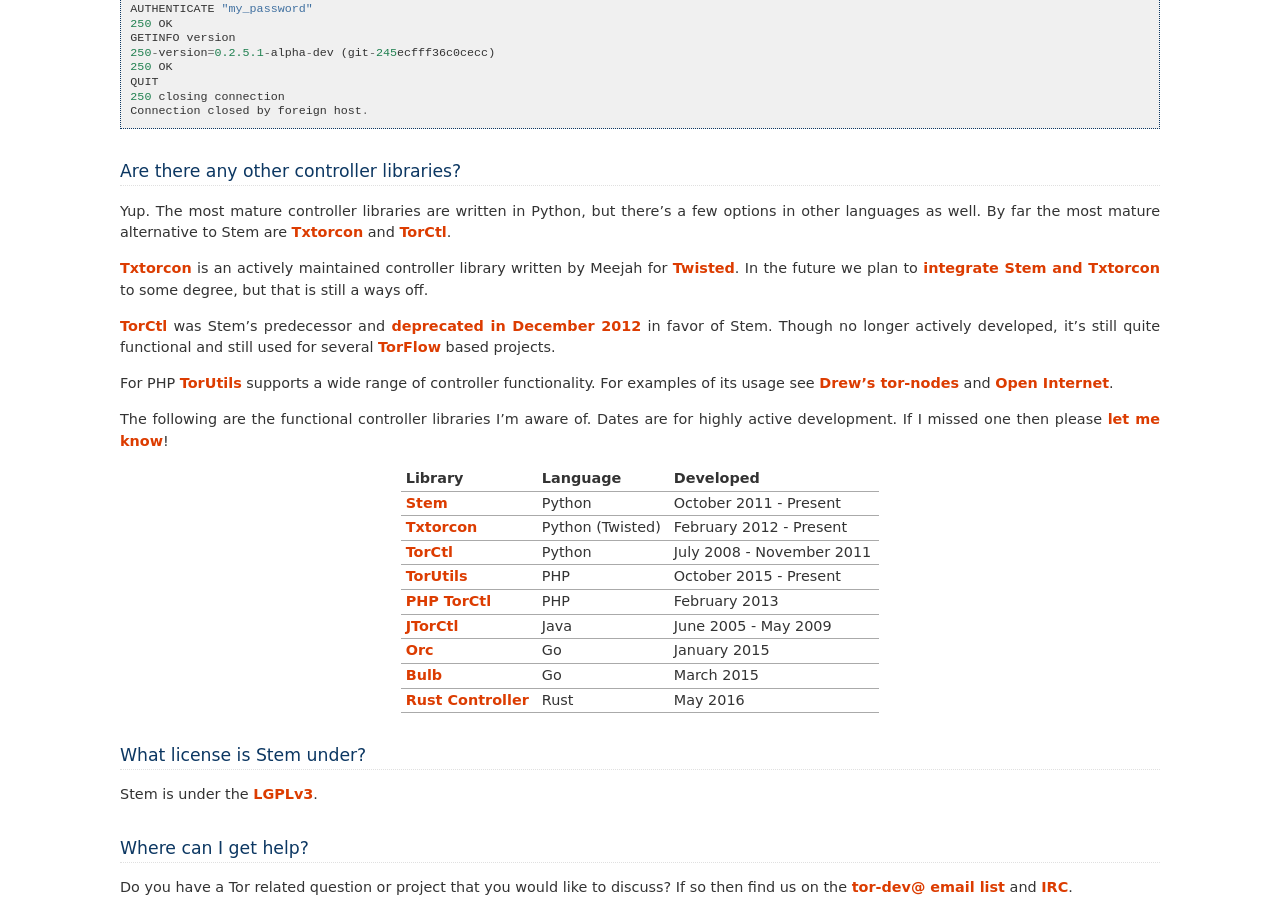
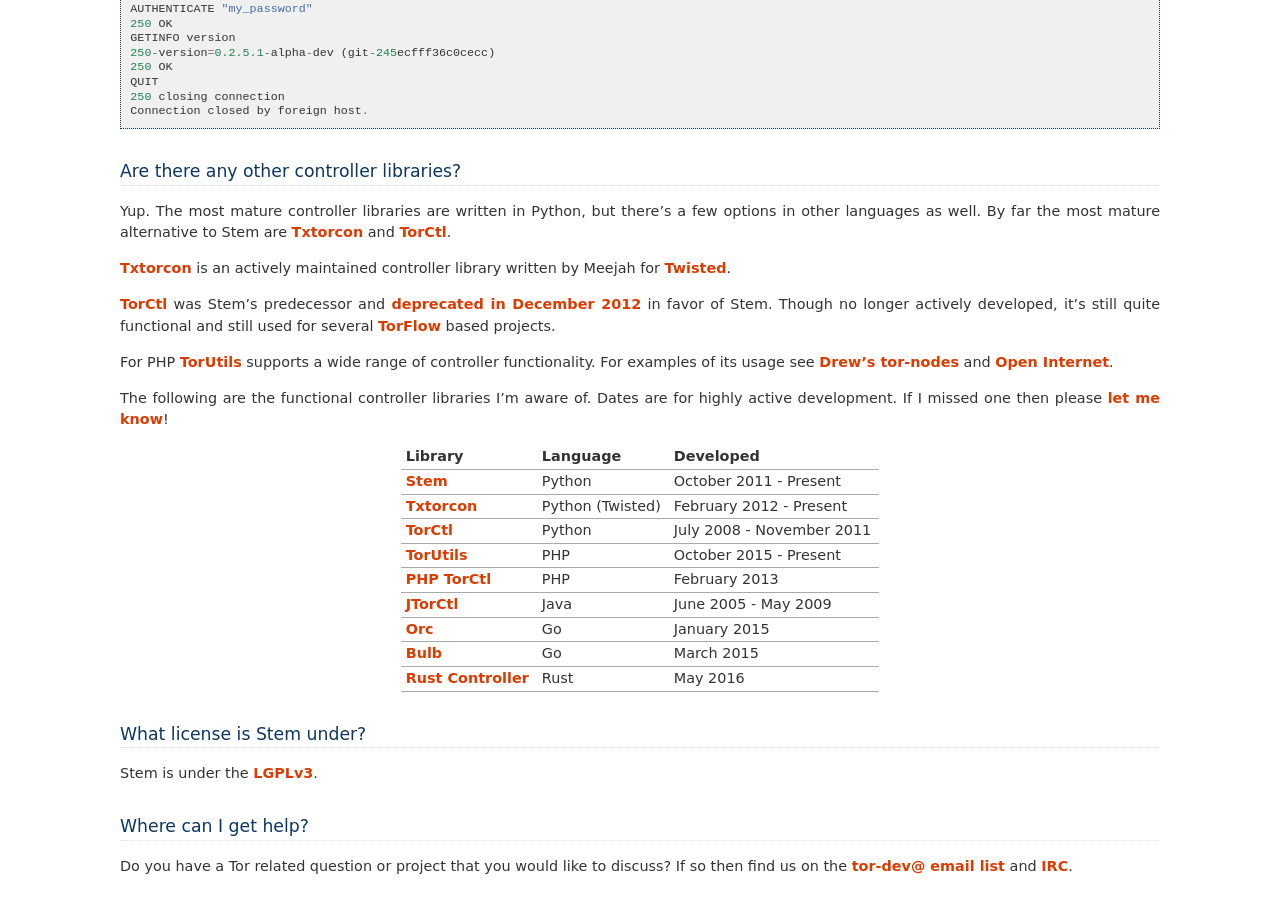
Before and after one commit to torproject/stem, a Sphinx documentation site: the page built from docs/faq.rst, in a window 1280 px wide and 900 px high, scrolled down 3404 px. Built offline with Sphinx 7.4.7, drawn with Linux system fonts in a browser that asks for light colours.

Commit message:
Drop note about integrating txtorcon with stem
No longer relevant and was a dead link. Meejah decided to drop this project
idea a while ago.

```diff
--- a/docs/faq.rst
+++ b/docs/faq.rst
@@ -250,10 +250,7 @@
 
 `Txtorcon <https://txtorcon.readthedocs.org/>`_ is an actively maintained
 controller library written by Meejah for `Twisted
-<https://twistedmatrix.com/trac/>`_. In the future we plan to `integrate Stem
-and Txtorcon
-<https://www.torproject.org/getinvolved/volunteer.html.en#txtorcon-stemIntegration>`_
-to some degree, but that is still a ways off.
+<https://twistedmatrix.com/trac/>`_.
 
 `TorCtl <https://gitweb.torproject.org/pytorctl.git>`_ was Stem's predecessor
 and `deprecated in December 2012
```
